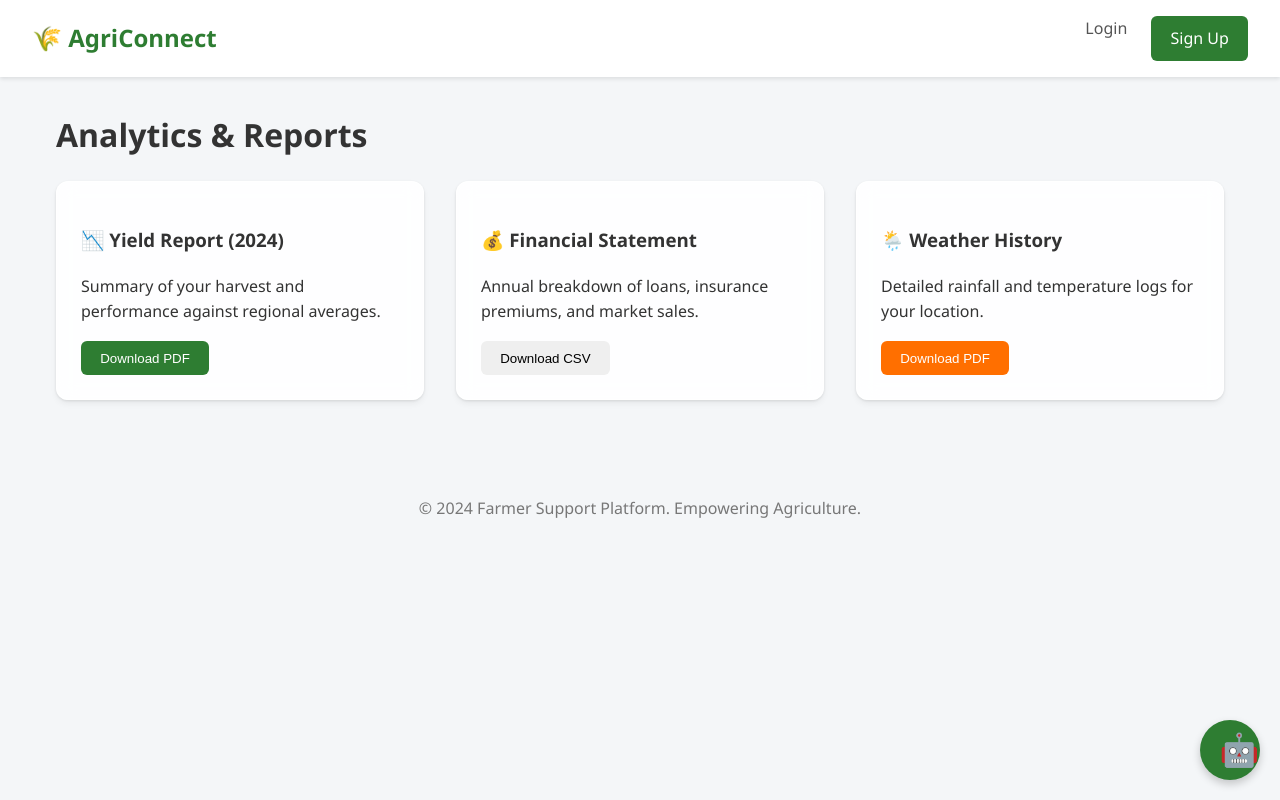
After one commit to rick868/cfs-farmers-application, a Django app: template templates/reports.html in a window 1280 px wide. The commit adds this page. Run offline with Django 4.2, Linux system fonts and the light colour scheme; the template is opened without the code that fills it, so the values that code supplies are empty.

Commit message:
added reports in the analytics sections

```diff
--- /dev/null
+++ b/core/urls.py
@@ -0,0 +1,6 @@
+from django.urls import path
+from .views import AnalyticsView
+
+urlpatterns = [
+    path('reports/', AnalyticsView.as_view(), name='reports'),
+]
--- /dev/null
+++ b/static/js/chatbot.js
@@ -0,0 +1,55 @@
+document.addEventListener('DOMContentLoaded', function () {
+    const toggle = document.getElementById('chatbot-toggle');
+    const window = document.getElementById('chatbot-window');
+    const close = document.getElementById('chatbot-close');
+    const input = document.getElementById('chatbot-input');
+    const send = document.getElementById('chatbot-send');
+    const messages = document.getElementById('chatbot-messages');
+
+    toggle.addEventListener('click', () => window.style.display = 'flex');
+    close.addEventListener('click', () => window.style.display = 'none');
+
+    function addMessage(sender, text, isUser = false) {
+        const div = document.createElement('div');
+        div.style.marginBottom = '0.5rem';
+        div.style.textAlign = isUser ? 'right' : 'left';
+
+        const bubble = document.createElement('span');
+        bubble.style.display = 'inline-block';
+        bubble.style.padding = '0.5rem 0.8rem';
+        bubble.style.borderRadius = '12px';
+        bubble.style.background = isUser ? '#E8F5E9' : '#fff';
+        bubble.style.border = isUser ? 'none' : '1px solid #eee';
+        bubble.textContent = text;
+
+        div.appendChild(bubble);
+        messages.appendChild(div);
+        messages.scrollTop = messages.scrollHeight;
+    }
+
+    function getResponse(query) {
+        query = query.toLowerCase();
+        if (query.includes('weather')) return "The weather is currently sunny with a 10% chance of rain.";
+        if (query.includes('loan')) return "You can request a loan from the Finance section. Interest is 12% p.a.";
+        if (query.includes('market') || query.includes('price')) return "Maize is trading at KES 4,500. Check the Marketplace for more.";
+        if (query.includes('pest') || query.includes('disease')) return "For pest issues, please report to your Extension Officer immediately via the Dashboard.";
+        return "I'm not sure about that. Try asking about weather, loans, or market prices.";
+    }
+
+    function handleSend() {
+        const text = input.value.trim();
+        if (text) {
+            addMessage('You', text, true);
+            input.value = '';
+            setTimeout(() => {
+                const response = getResponse(text);
+                addMessage('AI', response);
+            }, 500);
+        }
+    }
+
+    send.addEventListener('click', handleSend);
+    input.addEventListener('keypress', (e) => {
+        if (e.key === 'Enter') handleSend();
+    });
+});
--- a/templates/base.html
+++ b/templates/base.html
@@ -1,12 +1,20 @@
 {% load static %}
 <!DOCTYPE html>
 <html lang="en">
+
 <head>
     <meta charset="UTF-8">
     <meta name="viewport" content="width=device-width, initial-scale=1.0">
     <title>{% block title %}Farmer Support Platform{% endblock %}</title>
     <link rel="stylesheet" href="{% static 'css/styles.css' %}">
+    <script>
+        if ('serviceWorker' in navigator) {
+            navigator.serviceWorker.register('/static/service-worker.js')
+                .then(() => console.log('Service Worker Registered'));
+        }
+    </script>
 </head>
+
 <body>
     <header>
         <a href="/" class="logo">🌾 AgriConnect</a>
@@ -19,7 +27,8 @@
                 <li>
                     <form action="{% url 'logout' %}" method="post" style="display:inline;">
                         {% csrf_token %}
-                            <button type="submit" class="btn btn-secondary" style="background:none; border:none; color:inherit; cursor:pointer;">Logout</button>
+                        <button type="submit" class="btn btn-secondary"
+                            style="background:none; border:none; color:inherit; cursor:pointer;">Logout</button>
                     </form>
                 </li>
                 {% else %}
@@ -46,5 +55,8 @@
     <footer style="text-align: center; padding: 2rem; color: #777;">
         &copy; 2024 Farmer Support Platform. Empowering Agriculture.
     </footer>
+
+    {% include 'chatbot.html' %}
 </body>
+
 </html>
--- /dev/null
+++ b/templates/chatbot.html
@@ -0,0 +1,24 @@
+<div id="chatbot-widget" style="position: fixed; bottom: 20px; right: 20px; z-index: 1000;">
+    <button id="chatbot-toggle" class="btn btn-primary"
+        style="border-radius: 50%; width: 60px; height: 60px; font-size: 2rem; box-shadow: 0 4px 8px rgba(0,0,0,0.2);">🤖</button>
+
+    <div id="chatbot-window"
+        style="display: none; width: 300px; height: 400px; background: white; border-radius: 12px; box-shadow: 0 5px 15px rgba(0,0,0,0.2); flex-direction: column; overflow: hidden; position: absolute; bottom: 70px; right: 0;">
+        <div
+            style="background: var(--primary-color); color: white; padding: 1rem; font-weight: bold; display: flex; justify-content: space-between;">
+            <span>Agri-Advisor AI</span>
+            <span id="chatbot-close" style="cursor: pointer;">&times;</span>
+        </div>
+        <div id="chatbot-messages" style="flex-grow: 1; padding: 1rem; overflow-y: auto; background: #f9f9f9;">
+            <div style="margin-bottom: 0.5rem; color: #555;"><strong>AI:</strong> Hello! Ask me about crops, loans, or
+                weather.</div>
+        </div>
+        <div style="padding: 0.5rem; border-top: 1px solid #eee; display: flex;">
+            <input type="text" id="chatbot-input" placeholder="Type a message..."
+                style="flex-grow: 1; border: 1px solid #ddd; padding: 0.5rem; border-radius: 4px;">
+            <button id="chatbot-send" class="btn btn-accent" style="margin-left: 0.5rem;">Send</button>
+        </div>
+    </div>
+</div>
+
+<script src="/static/js/chatbot.js"></script>
--- /dev/null
+++ b/templates/reports.html
@@ -0,0 +1,25 @@
+{% extends 'base.html' %}
+
+{% block content %}
+<div class="container">
+    <h1>Analytics & Reports</h1>
+
+    <div class="grid">
+        <div class="card">
+            <h3>📉 Yield Report (2024)</h3>
+            <p>Summary of your harvest and performance against regional averages.</p>
+            <button onclick="alert('Downloading PDF...')" class="btn btn-primary">Download PDF</button>
+        </div>
+        <div class="card">
+            <h3>💰 Financial Statement</h3>
+            <p>Annual breakdown of loans, insurance premiums, and market sales.</p>
+            <button onclick="alert('Downloading CSV...')" class="btn btn-secondary">Download CSV</button>
+        </div>
+        <div class="card">
+            <h3>🌦️ Weather History</h3>
+            <p>Detailed rainfall and temperature logs for your location.</p>
+            <button onclick="alert('Downloading PDF...')" class="btn btn-accent">Download PDF</button>
+        </div>
+    </div>
+</div>
+{% endblock %}
--- a/users/urls.py
+++ b/users/urls.py
@@ -1,8 +1,10 @@
 from django.urls import path
-from .views import SignUpView, DashboardView, CustomLoginView
+from .views import SignUpView, DashboardView, CustomLoginView, DownloadDataView, PrivacyPolicyView
 
 urlpatterns = [
     path('signup/', SignUpView.as_view(), name='signup'),
     path('login/', CustomLoginView.as_view(), name='login'),
     path('dashboard/', DashboardView.as_view(), name='dashboard'),
+    path('download-data/', DownloadDataView.as_view(), name='download_data'),
+    path('privacy/', PrivacyPolicyView.as_view(), name='privacy_policy'),
 ]
```
Also changed, not shown: static/service-worker.js (added, +21 -0 lines), templates/dashboard/farmer_dashboard.html (+7 -0 lines), templates/privacy.html (added, +23 -0 lines), users/views.py (+19 -1 lines). Lines whose indentation alone changed are shown as unchanged.
